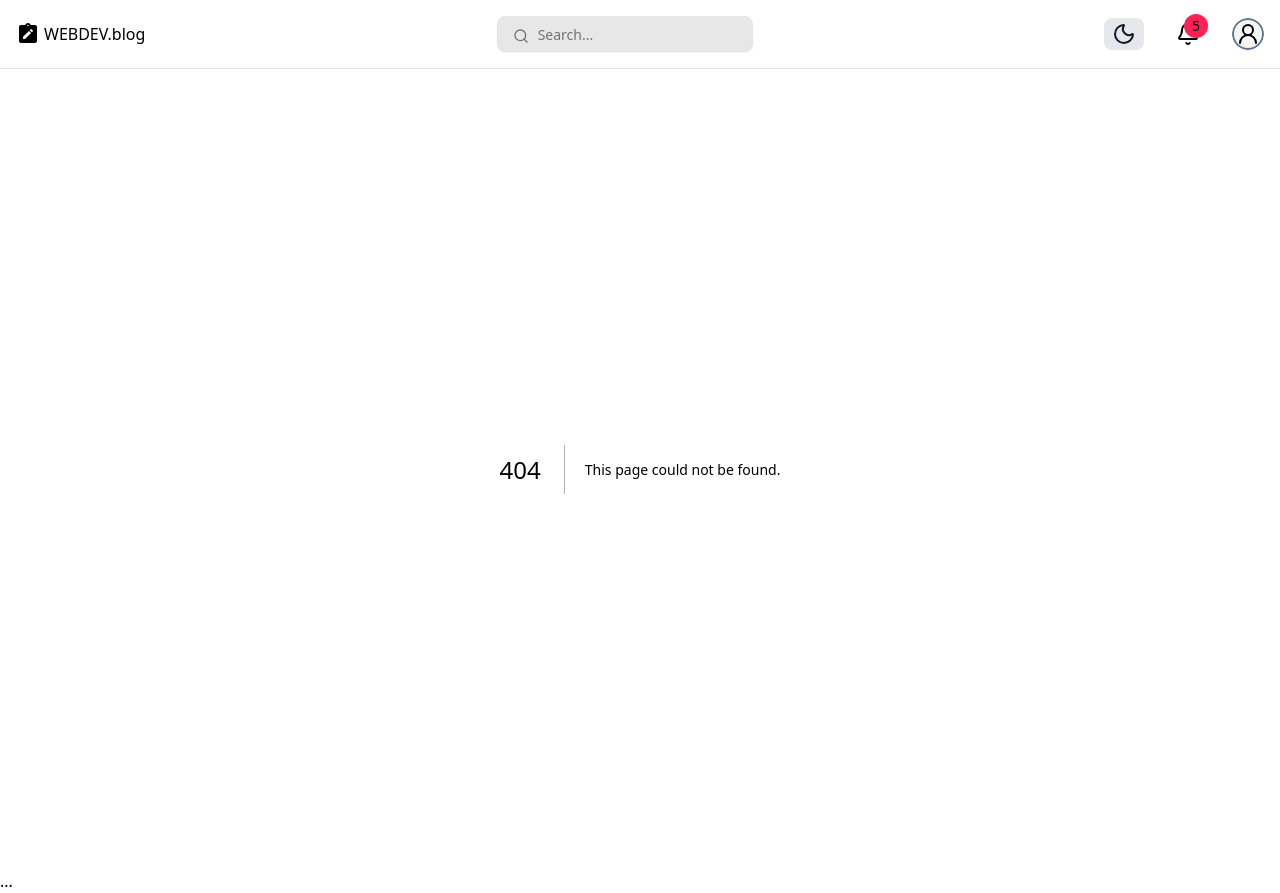
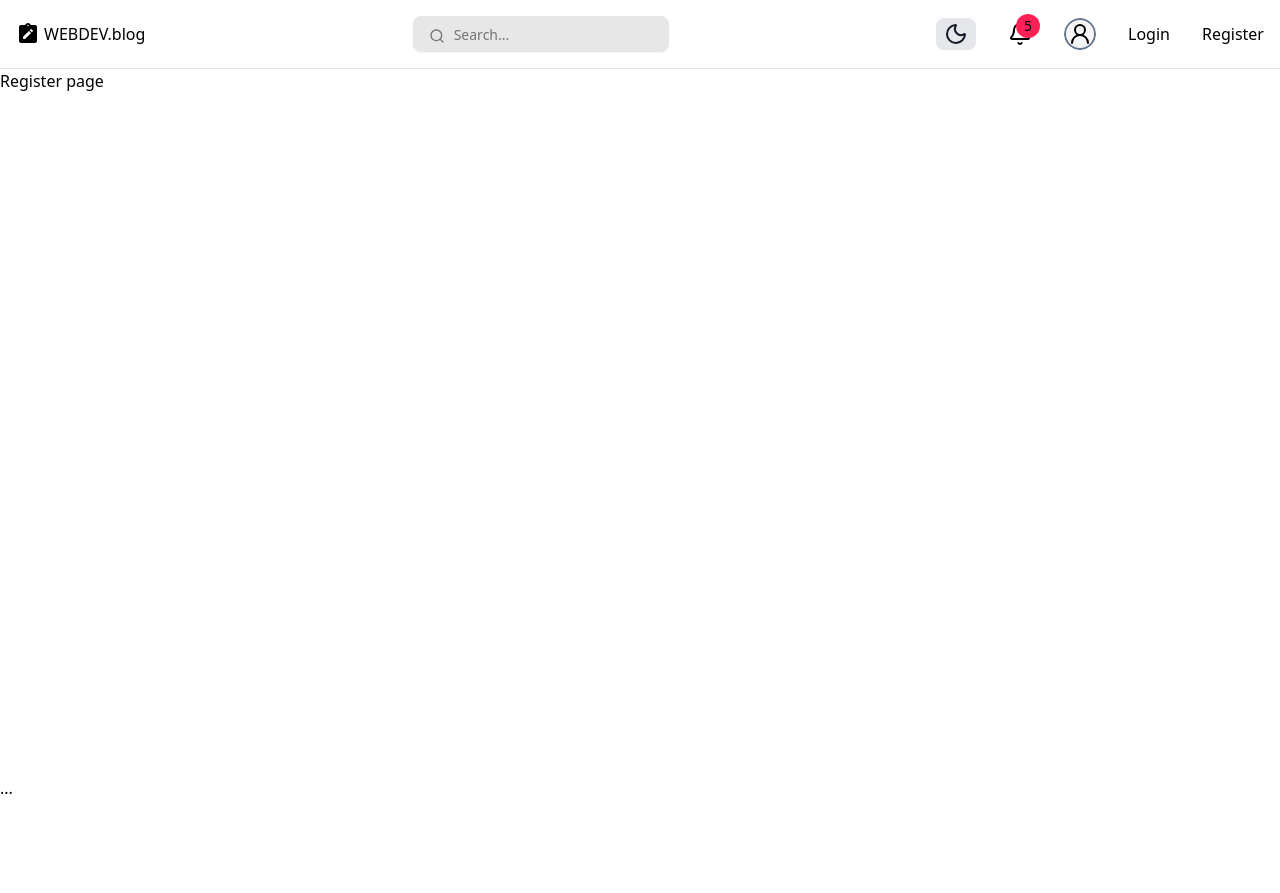
Before and after one commit to Deraraf/webdevblog, a Next.js app: page /register in a window 1280 px wide. Before the commit this address had no page. After the commit the page ends 800 px from the top, so only its background shows below. Built offline with nearby package versions, Linux system fonts and the light colour scheme.

Commit message:
created Login,Register and user pages

```diff
--- /dev/null
+++ b/app/(auth)/login/page.tsx
@@ -0,0 +1,7 @@
+import React from "react";
+
+const Login = () => {
+  return <div className="flex flex-col gap-4 dark:text-white">Login page</div>;
+};
+
+export default Login;
--- /dev/null
+++ b/app/(auth)/register/page.tsx
@@ -0,0 +1,9 @@
+import React from "react";
+
+const Register = () => {
+  return (
+    <div className="flex flex-col gap-4 dark:text-white">Register page</div>
+  );
+};
+
+export default Register;
--- a/app/layout.tsx
+++ b/app/layout.tsx
@@ -1,19 +1,8 @@
 import type { Metadata } from "next";
-import { Geist, Geist_Mono } from "next/font/google";
 import "./globals.css";
 import { cn } from "@/lib/utils";
 import Navbar from "@/components/layout/Navbar";
 import { ThemeProvider } from "@/components/layout/theme-provider";
-
-const geistSans = Geist({
-  variable: "--font-geist-sans",
-  subsets: ["latin"],
-});
-
-const geistMono = Geist_Mono({
-  variable: "--font-geist-mono",
-  subsets: ["latin"],
-});
 
 export const metadata: Metadata = {
   title: "Create Next App",
@@ -28,13 +17,7 @@ export default function RootLayout({
 }>) {
   return (
     <html lang="en" suppressHydrationWarning>
-      <body
-        className={cn(
-          geistSans.variable,
-          geistMono.variable,
-          "antialiased flex flex-col min-h-screen text-black"
-        )}
-      >
+      <body className={cn("antialiased flex flex-col min-h-screen text-black")}>
         <ThemeProvider
           attribute="class"
           defaultTheme="system"
@@ -49,5 +32,3 @@ export default function RootLayout({
     </html>
   );
 }
-
-//onClick={() => setTheme((theme) => (theme === "dark" ? "light" : "dark"))}
--- /dev/null
+++ b/app/user/[id]/page.tsx
@@ -0,0 +1,8 @@
+import React from "react";
+
+const page = async ({ params }: { params: { id: string } }) => {
+  const { id } = await params;
+  return <div>user with id: {id}</div>;
+};
+
+export default page;
--- a/components/layout/Navbar.tsx
+++ b/components/layout/Navbar.tsx
@@ -4,11 +4,12 @@ import Container from "./Container";
 import ThemeToggle from "./ThemeToggle";
 import SearchInput from "./SearchInput";
 import Notifications from "./Notifications";
-import UserInput from "./UserInput";
+import UserButton from "./UserButton";
+import Link from "next/link";
 
 const Navbar = () => {
   return (
-    <nav className="sticky top-0 border-b z-50 bg-white  dark:bg-gray-950 dark:text-white">
+    <nav className="sticky top-0 border-b z-50 dark:bg-gray-950 dark:text-white">
       <Container>
         <div className="flex items-center justify-between gap-8">
           <div className="flex items-center gap-1 cursor-pointer ">
@@ -19,7 +20,11 @@ const Navbar = () => {
           <div className="flex gap-5 sm:gap-8 items-center">
             <ThemeToggle />
             <Notifications />
-            <UserInput />
+            <UserButton />
+            <>
+              <Link href="/login">Login</Link>
+              <Link href="/register"> Register</Link>
+            </>
           </div>
         </div>
       </Container>
--- a/components/layout/UserInput.tsx
+++ b/components/layout/UserButton.tsx
@@ -10,7 +10,7 @@ import {
 } from "../ui/dropdown-menu";
 import { FaRegBookmark } from "react-icons/fa";
 
-const UserInput = () => {
+const UserButton = () => {
   return (
     <DropdownMenu>
       <DropdownMenuTrigger>
@@ -56,4 +56,4 @@ const UserInput = () => {
   );
 };
 
-export default UserInput;
+export default UserButton;
```
